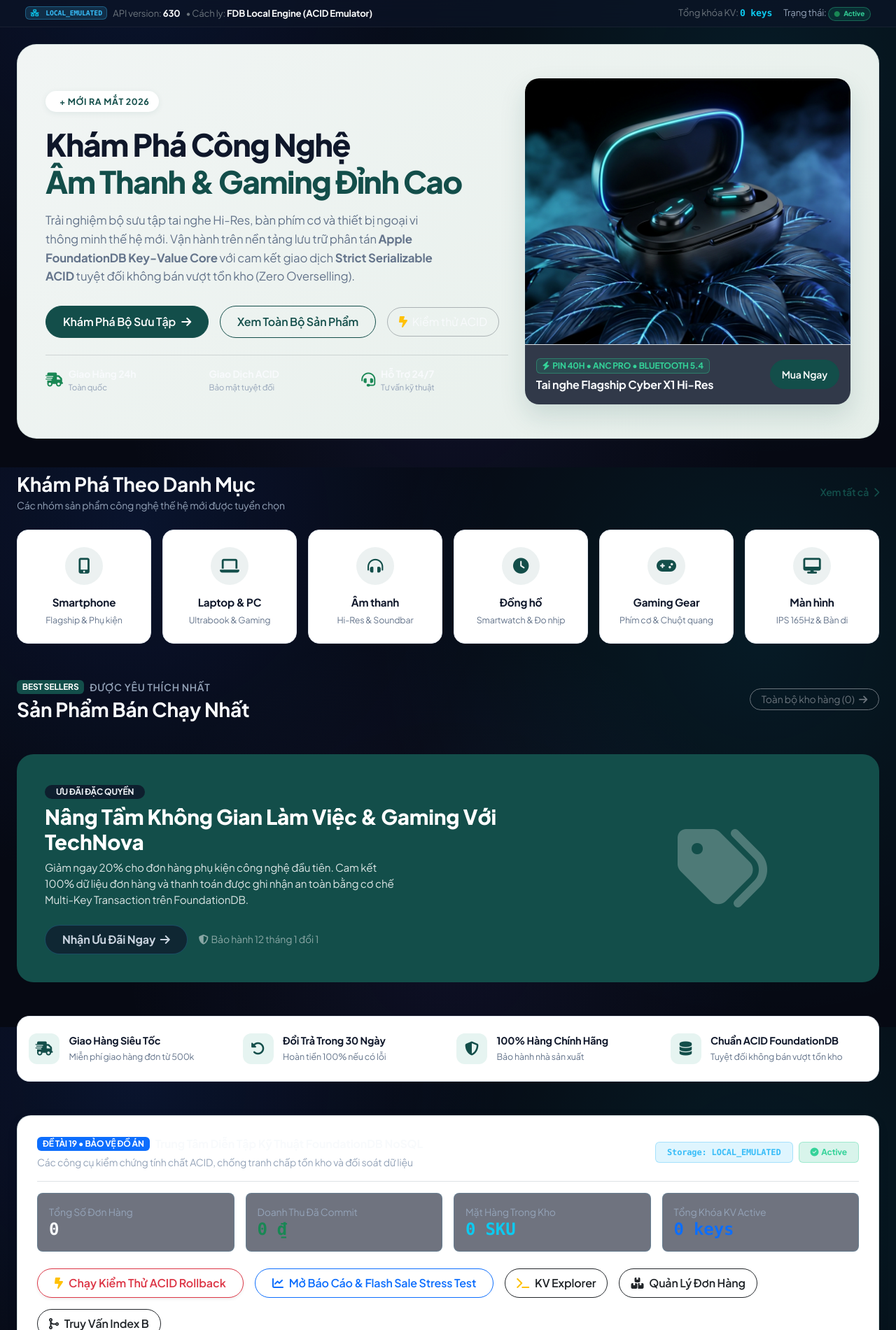
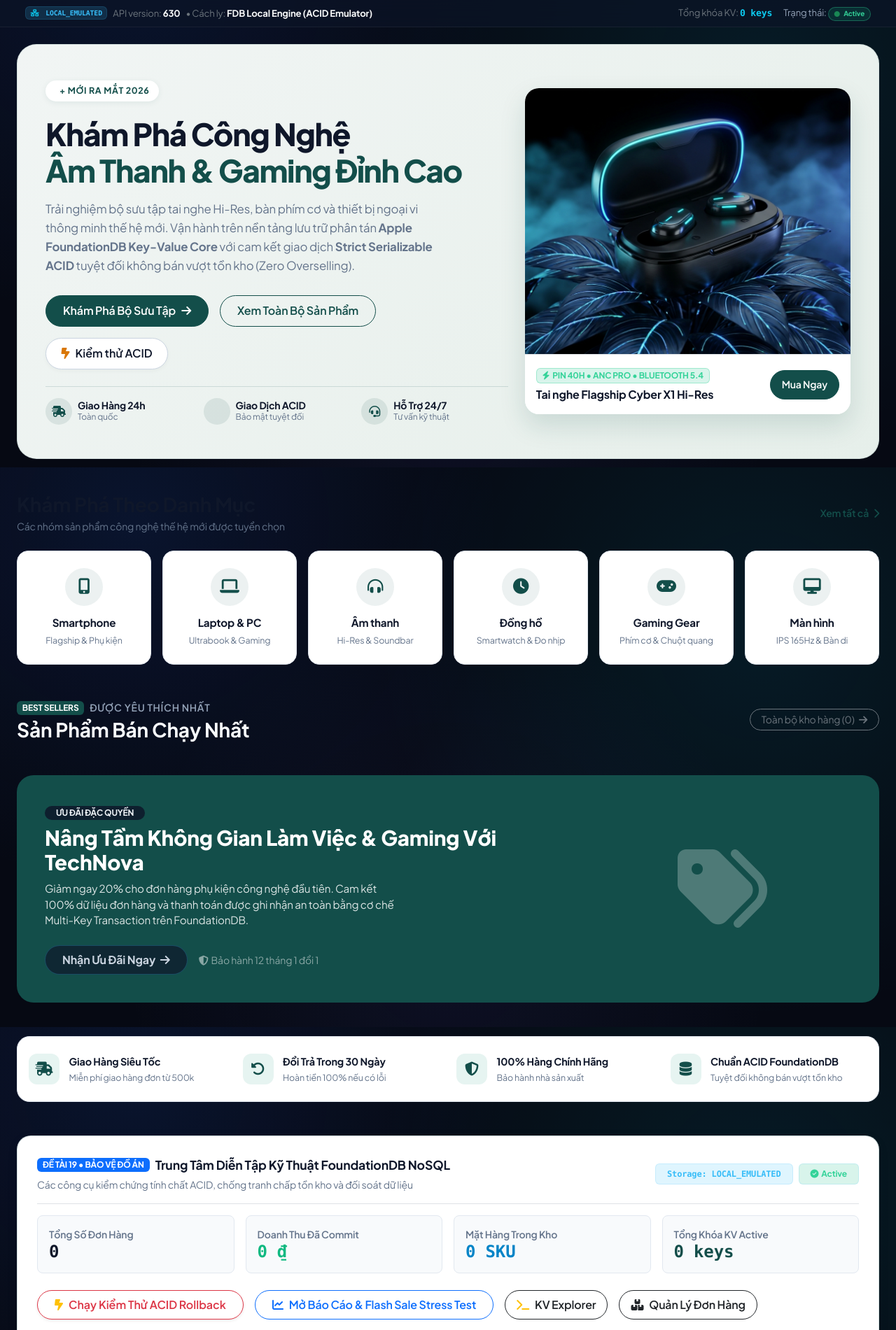
Before and after one commit to thequang120605-byte/NOSQL, a Flask app: template app/templates/dashboard.html in a window 1280 px wide. Shown: the part 132-2033 px from the top of the page at 70% size. Run offline with Flask 3, Linux system fonts and the light colour scheme; the template is opened without the code that fills it, so the values that code supplies are empty; some libraries are stand-ins or nearby versions.

Commit message:
fix: resolve text-dark white-on-white contrast collision in TechNova storefront

```diff
--- a/app/static/css/custom-refinement.css
+++ b/app/static/css/custom-refinement.css
@@ -4,9 +4,11 @@
  */
 
 /* =========================================
-   1. THẨM MỸ: GIẢM GLOW, TĂNG ĐỘ RÕ NỘI DUNG
+   1. THẨM MỸ: GIẢM GLOW, TĂNG ĐỘ RÕ NỘI DUNG (Dark Theme Scope)
    ========================================= */
-.card, .stat-card-modern, .product-card-cyber {
+body:not(.technova-theme) .card,
+body:not(.technova-theme) .stat-card-modern,
+body:not(.technova-theme) .product-card-cyber {
     background: #111d31 !important;
     border-color: rgba(148, 163, 184, 0.24) !important;
     box-shadow: 0 8px 24px rgba(0, 0, 0, 0.22) !important;
@@ -14,7 +16,8 @@
     -webkit-backdrop-filter: none !important;
 }
 
-.card:hover, .product-card-cyber:hover {
+body:not(.technova-theme) .card:hover,
+body:not(.technova-theme) .product-card-cyber:hover {
     box-shadow: 0 10px 28px rgba(0, 0, 0, 0.35) !important;
     border-color: rgba(56, 189, 248, 0.35) !important;
 }
--- a/app/static/css/custom.css
+++ b/app/static/css/custom.css
@@ -546,39 +546,39 @@ table,
     border-radius: 10px !important;
 }
 
-/* Global Dark Utility Overrides */
-.text-dark {
+/* Global Dark Utility Overrides (Scoped strictly to dark theme so it does not collide with TechNova light theme) */
+body:not(.technova-theme) .text-dark {
     color: #f8fafc !important;
 }
-.text-muted {
+body:not(.technova-theme) .text-muted {
     color: #94a3b8 !important;
 }
-.bg-light {
+body:not(.technova-theme) .bg-light {
     background-color: rgba(15, 23, 42, 0.6) !important;
 }
-.bg-white {
+body:not(.technova-theme) .bg-white {
     background-color: rgba(14, 23, 42, 0.85) !important;
     color: #f1f5f9 !important;
 }
-.border {
+body:not(.technova-theme) .border {
     border-color: rgba(56, 189, 248, 0.15) !important;
 }
-.btn-light {
+body:not(.technova-theme) .btn-light {
     background: rgba(15, 23, 42, 0.7) !important;
     border-color: rgba(56, 189, 248, 0.25) !important;
     color: #cbd5e1 !important;
 }
-.btn-light:hover {
+body:not(.technova-theme) .btn-light:hover {
     background: rgba(56, 189, 248, 0.15) !important;
     border-color: rgba(56, 189, 248, 0.45) !important;
     color: #ffffff !important;
 }
-pre {
+body:not(.technova-theme) pre {
     background-color: rgba(7, 11, 22, 0.95) !important;
     border: 1px solid rgba(56, 189, 248, 0.2) !important;
     color: #38bdf8 !important;
 }
-footer {
+body:not(.technova-theme) footer {
     background: rgba(8, 13, 27, 0.9) !important;
     border-color: rgba(255, 255, 255, 0.06) !important;
 }
--- a/app/static/css/technova-storefront.css
+++ b/app/static/css/technova-storefront.css
@@ -23,10 +23,81 @@
 
 /* Base Body when storefront is active */
 body.technova-theme {
-    background-color: var(--tn-bg) !important;
+    background-color: #F8FAFC !important;
     background-image: none !important;
-    color: var(--tn-text-body) !important;
+    color: #334155 !important;
     font-family: 'Plus Jakarta Sans', -apple-system, BlinkMacSystemFont, "Segoe UI", Roboto, sans-serif !important;
+}
+
+/* Bulletproof Contrast Overrides for TechNova Theme */
+body.technova-theme h1,
+body.technova-theme h2,
+body.technova-theme h3,
+body.technova-theme h4,
+body.technova-theme h5,
+body.technova-theme h6,
+body.technova-theme .text-dark,
+body.technova-theme .text-dark-emphasis,
+body.technova-theme .fw-bold.text-dark {
+    color: #0F172A !important;
+}
+
+body.technova-theme .text-muted,
+body.technova-theme .text-secondary {
+    color: #64748B !important;
+}
+
+body.technova-theme .bg-white {
+    background-color: #FFFFFF !important;
+    color: #0F172A !important;
+}
+
+body.technova-theme .bg-light {
+    background-color: #F8FAFC !important;
+    color: #0F172A !important;
+}
+
+body.technova-theme .card,
+body.technova-theme .technova-hero-card,
+body.technova-theme .technova-product-card,
+body.technova-theme .technova-category-card,
+body.technova-theme .technova-trust-bar,
+body.technova-theme .technova-ops-card {
+    background: #FFFFFF !important;
+    border: 1px solid #E2E8F0 !important;
+    box-shadow: 0 4px 16px rgba(15, 23, 42, 0.05) !important;
+}
+
+body.technova-theme .technova-hero-card {
+    background: linear-gradient(135deg, #F1F5F4 0%, #E6EFEA 100%) !important;
+    border: 1px solid rgba(19, 78, 74, 0.15) !important;
+}
+
+/* ACID Test Button in Hero */
+.btn-technova-acid {
+    background: #FFFFFF !important;
+    border: 1.5px solid #CBD5E1 !important;
+    color: #0F172A !important;
+    font-weight: 600 !important;
+    border-radius: 999px !important;
+    padding: 0.6rem 1.35rem !important;
+    display: inline-flex !important;
+    align-items: center !important;
+    gap: 0.5rem !important;
+    box-shadow: 0 2px 6px rgba(0, 0, 0, 0.04) !important;
+    transition: all 0.2s ease !important;
+}
+
+.btn-technova-acid:hover {
+    background: #F8FAFC !important;
+    border-color: #134E4A !important;
+    color: #134E4A !important;
+    transform: translateY(-1px) !important;
+    box-shadow: 0 4px 12px rgba(19, 78, 74, 0.12) !important;
+}
+
+.btn-technova-acid i {
+    color: #D97706 !important;
 }
 
 /* Header & Navigation */
--- a/app/templates/dashboard.html
+++ b/app/templates/dashboard.html
@@ -33,38 +33,45 @@
                 <a href="/products" class="btn btn-technova-outline d-inline-flex align-items-center gap-2">
                     <span>Xem Toàn Bộ Sản Phẩm</span>
                 </a>
-                <button class="btn btn-outline-secondary rounded-pill px-3 py-2 text-dark border-secondary border-opacity-50" onclick="runAcidTest()" title="Kiểm chứng tính nguyên tử All-or-Nothing">
-                    <i class="fa-solid fa-bolt-lightning text-warning me-1"></i> Kiểm thử ACID
+                <button class="btn btn-technova-acid" onclick="runAcidTest()" title="Kiểm chứng tính nguyên tử All-or-Nothing">
+                    <i class="fa-solid fa-bolt-lightning"></i>
+                    <span>Kiểm thử ACID</span>
                 </button>
             </div>
 
             <!-- Trust Pillars Row -->
-            <div class="pt-3 border-top border-secondary border-opacity-25">
+            <div class="pt-3 border-top" style="border-color: rgba(19, 78, 74, 0.15) !important;">
                 <div class="row g-3">
                     <div class="col-4">
                         <div class="d-flex align-items-center gap-2">
-                            <i class="fa-solid fa-truck-fast text-success fs-5"></i>
+                            <div class="d-flex align-items-center justify-content-center rounded-circle flex-shrink-0" style="width: 38px; height: 38px; background: rgba(19, 78, 74, 0.1); color: #134E4A;">
+                                <i class="fa-solid fa-truck-fast"></i>
+                            </div>
                             <div>
-                                <div class="fw-bold text-dark small">Giao Hàng 24h</div>
-                                <div class="text-muted" style="font-size: 0.72rem;">Toàn quốc</div>
+                                <div class="fw-bold small" style="color: #0F172A !important; line-height: 1.2;">Giao Hàng 24h</div>
+                                <div style="font-size: 0.75rem; color: #64748B !important;">Toàn quốc</div>
                             </div>
                         </div>
                     </div>
                     <div class="col-4">
                         <div class="d-flex align-items-center gap-2">
-                            <i class="fa-solid fa-shield-check text-success fs-5"></i>
+                            <div class="d-flex align-items-center justify-content-center rounded-circle flex-shrink-0" style="width: 38px; height: 38px; background: rgba(19, 78, 74, 0.1); color: #134E4A;">
+                                <i class="fa-solid fa-shield-check"></i>
+                            </div>
                             <div>
-                                <div class="fw-bold text-dark small">Giao Dịch ACID</div>
-                                <div class="text-muted" style="font-size: 0.72rem;">Bảo mật tuyệt đối</div>
+                                <div class="fw-bold small" style="color: #0F172A !important; line-height: 1.2;">Giao Dịch ACID</div>
+                                <div style="font-size: 0.75rem; color: #64748B !important;">Bảo mật tuyệt đối</div>
                             </div>
                         </div>
                     </div>
                     <div class="col-4">
                         <div class="d-flex align-items-center gap-2">
-                            <i class="fa-solid fa-headset text-success fs-5"></i>
+                            <div class="d-flex align-items-center justify-content-center rounded-circle flex-shrink-0" style="width: 38px; height: 38px; background: rgba(19, 78, 74, 0.1); color: #134E4A;">
+                                <i class="fa-solid fa-headset"></i>
+                            </div>
                             <div>
-                                <div class="fw-bold text-dark small">Hỗ Trợ 24/7</div>
-                                <div class="text-muted" style="font-size: 0.72rem;">Tư vấn kỹ thuật</div>
+                                <div class="fw-bold small" style="color: #0F172A !important; line-height: 1.2;">Hỗ Trợ 24/7</div>
+                                <div style="font-size: 0.75rem; color: #64748B !important;">Tư vấn kỹ thuật</div>
                             </div>
                         </div>
                     </div>
@@ -76,13 +83,13 @@
         <div class="col-lg-5 text-center">
             <div class="technova-hero-img-container">
                 <img src="{{ url_for('static', filename='img/hero_cyber_headphone.jpg') }}" alt="TechNova Headphone Flagship" class="technova-hero-img">
-                <div class="p-3 text-start bg-white border-top">
+                <div class="p-3 text-start border-top" style="background: #FFFFFF !important;">
                     <div class="d-flex justify-content-between align-items-center">
                         <div>
                             <span class="badge bg-success bg-opacity-10 text-success fw-bold px-2 py-1 mb-1">
                                 <i class="fa-solid fa-bolt me-1"></i>PIN 40H • ANC PRO • BLUETOOTH 5.4
                             </span>
-                            <div class="fw-bold text-dark">Tai nghe Flagship Cyber X1 Hi-Res</div>
+                            <div class="fw-bold" style="color: #0F172A !important; font-size: 1rem;">Tai nghe Flagship Cyber X1 Hi-Res</div>
                         </div>
                         <a href="/orders?buy_product_id=P005" class="btn btn-sm btn-technova-primary rounded-pill px-3">
                             Mua Ngay
@@ -100,10 +107,10 @@
 <section class="mb-5">
     <div class="d-flex justify-content-between align-items-center mb-4">
         <div>
-            <h3 class="fw-bold text-dark mb-1">Khám Phá Theo Danh Mục</h3>
-            <p class="text-muted small mb-0">Các nhóm sản phẩm công nghệ thế hệ mới được tuyển chọn</p>
+            <h3 class="fw-bold mb-1" style="color: #0F172A !important;">Khám Phá Theo Danh Mục</h3>
+            <p class="small mb-0" style="color: #64748B !important;">Các nhóm sản phẩm công nghệ thế hệ mới được tuyển chọn</p>
         </div>
-        <a href="/products" class="text-decoration-none fw-semibold small" style="color: #134E4A;">
+        <a href="/products" class="text-decoration-none fw-semibold small" style="color: #134E4A !important;">
             Xem tất cả <i class="fa-solid fa-chevron-right ms-1"></i>
         </a>
     </div>
@@ -356,9 +363,9 @@
         <div>
             <div class="d-flex align-items-center gap-2 mb-1">
                 <span class="badge bg-primary px-2 py-1">ĐỀ TÀI 19 • BẢO VỆ ĐỒ ÁN</span>
-                <span class="fw-bold text-dark">Trung Tâm Diễn Tập Kỹ Thuật FoundationDB NoSQL</span>
+                <span class="fw-bold" style="color: #0F172A !important; font-size: 1.1rem;">Trung Tâm Diễn Tập Kỹ Thuật FoundationDB NoSQL</span>
             </div>
-            <p class="text-muted small mb-0">Các công cụ kiểm chứng tính chất ACID, chống tranh chấp tồn kho và đối soát dữ liệu</p>
+            <p class="small mb-0" style="color: #64748B !important;">Các công cụ kiểm chứng tính chất ACID, chống tranh chấp tồn kho và đối soát dữ liệu</p>
         </div>
         <div class="d-flex align-items-center gap-2">
             <span class="badge bg-dark text-info font-monospace py-2 px-3 border border-secondary">
@@ -373,27 +380,27 @@
     <!-- 4 Metric Cards -->
     <div class="row g-3 mb-4">
         <div class="col-6 col-md-3">
-            <div class="p-3 rounded-3 bg-light border">
-                <div class="text-muted small">Tổng Số Đơn Hàng</div>
-                <h4 class="fw-bold text-dark mb-0 font-monospace">{{ summary.total_orders or 0 }}</h4>
+            <div class="p-3 rounded-3 border" style="background: #F8FAFC !important; border-color: #E2E8F0 !important;">
+                <div class="small fw-semibold" style="color: #64748B !important;">Tổng Số Đơn Hàng</div>
+                <h4 class="fw-bold mb-0 font-monospace" style="color: #0F172A !important;">{{ summary.total_orders or 0 }}</h4>
             </div>
         </div>
         <div class="col-6 col-md-3">
-            <div class="p-3 rounded-3 bg-light border">
-                <div class="text-muted small">Doanh Thu Đã Commit</div>
-                <h4 class="fw-bold text-success mb-0 font-monospace">{{ "{:,.0f} ₫".format(summary.total_revenue or 0) }}</h4>
+            <div class="p-3 rounded-3 border" style="background: #F8FAFC !important; border-color: #E2E8F0 !important;">
+                <div class="small fw-semibold" style="color: #64748B !important;">Doanh Thu Đã Commit</div>
+                <h4 class="fw-bold mb-0 font-monospace" style="color: #10B981 !important;">{{ "{:,.0f} ₫".format(summary.total_revenue or 0) }}</h4>
             </div>
         </div>
         <div class="col-6 col-md-3">
-            <div class="p-3 rounded-3 bg-light border">
-                <div class="text-muted small">Mặt Hàng Trong Kho</div>
-                <h4 class="fw-bold text-info mb-0 font-monospace">{{ products|length }} SKU</h4>
+            <div class="p-3 rounded-3 border" style="background: #F8FAFC !important; border-color: #E2E8F0 !important;">
+                <div class="small fw-semibold" style="color: #64748B !important;">Mặt Hàng Trong Kho</div>
+                <h4 class="fw-bold mb-0 font-monospace" style="color: #0284C7 !important;">{{ products|length }} SKU</h4>
             </div>
         </div>
         <div class="col-6 col-md-3">
-            <div class="p-3 rounded-3 bg-light border">
-                <div class="text-muted small">Tổng Khóa KV Active</div>
-                <h4 class="fw-bold text-primary mb-0 font-monospace">{{ db_info.total_keys or 0 }} keys</h4>
+            <div class="p-3 rounded-3 border" style="background: #F8FAFC !important; border-color: #E2E8F0 !important;">
+                <div class="small fw-semibold" style="color: #64748B !important;">Tổng Khóa KV Active</div>
+                <h4 class="fw-bold mb-0 font-monospace" style="color: #134E4A !important;">{{ db_info.total_keys or 0 }} keys</h4>
             </div>
         </div>
     </div>
```
